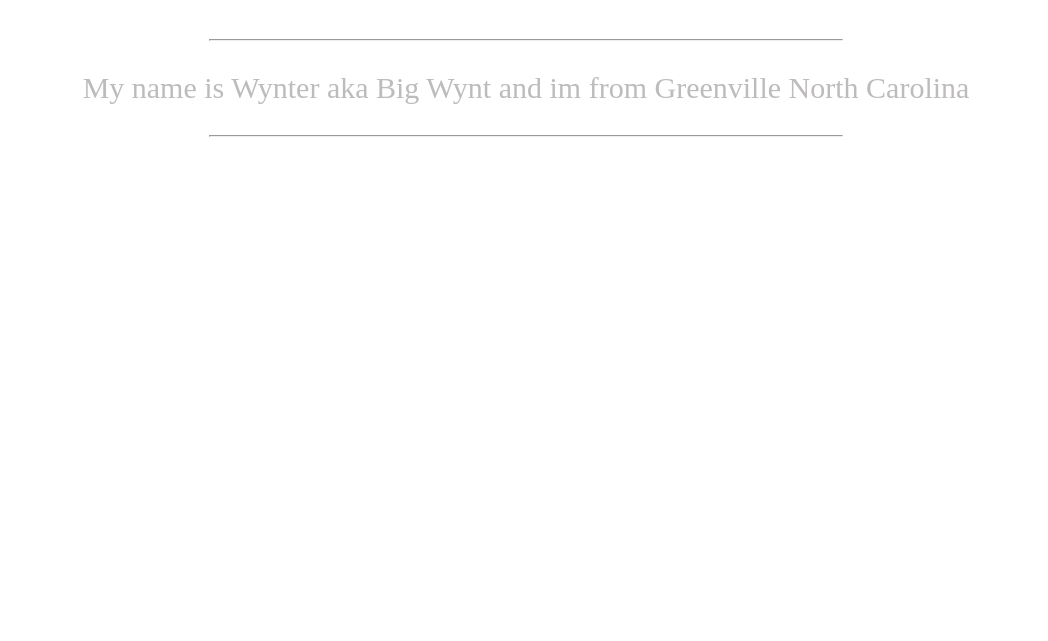
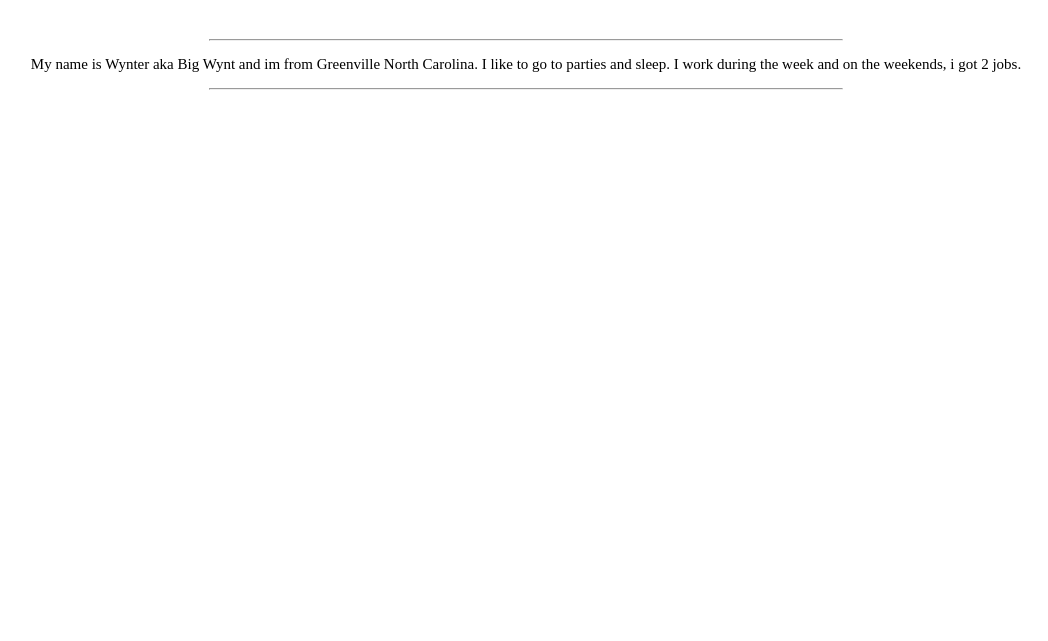
Before and after one commit to BigWynt/BigWynt.github.io, a plain HTML site: page index.html in a window 1280 px wide. Shown: the part 159-800 px from the top of the page, without its empty margins (114-1162 px from the left). Drawn offline with Linux system fonts and the light colour scheme.

Commit message:
Update index.html

```diff
--- a/index.html
+++ b/index.html
@@ -9,9 +9,9 @@
 <h1 style="text-align: center;color:black;font-size: 80px;">About me</h1>
 <hr width="50%">
 <p style="text-align:center;
-color:rgb(189,187, 187);
-font-size: 30px;">
-My name is Wynter aka Big Wynt and im from Greenville North Carolina
+color:black(189,187, 187);
+font-size: 15px;">
+My name is Wynter aka Big Wynt and im from Greenville North Carolina. I like to go to parties and sleep. I work during the week and on the weekends, i got 2 jobs.
 </p>
 <hr width="50%">
 <!-- body content ends -->
```
